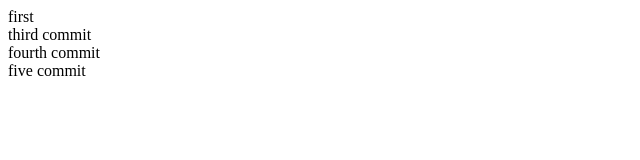
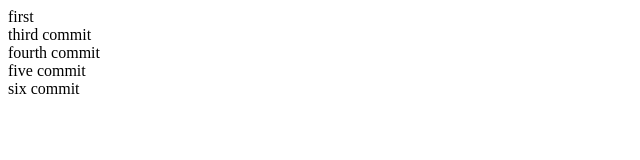
Before and after one commit to yyh321/git-test, a plain HTML site: page index.html in a window 1280 px wide. Shown: the full height of the page, 0-640 px from the left. Drawn offline with Linux system fonts and the light colour scheme.

Commit message:
six commit

```diff
--- a/index.html
+++ b/index.html
@@ -10,5 +10,6 @@
     <div>third commit</div>
     <div>fourth commit</div>
     <div>five commit</div>
+    <div>six commit</div>
   </body>
 </html>
```
